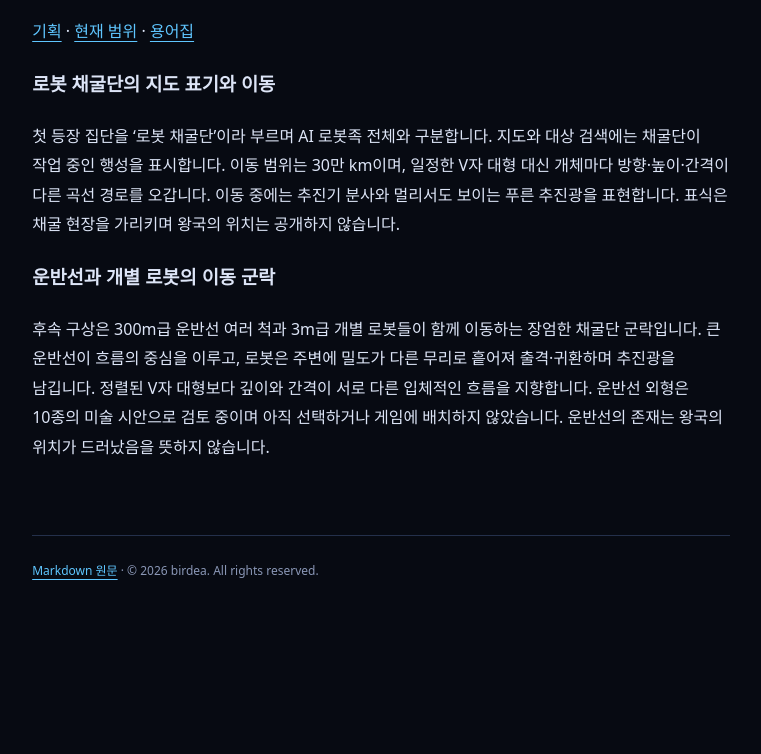
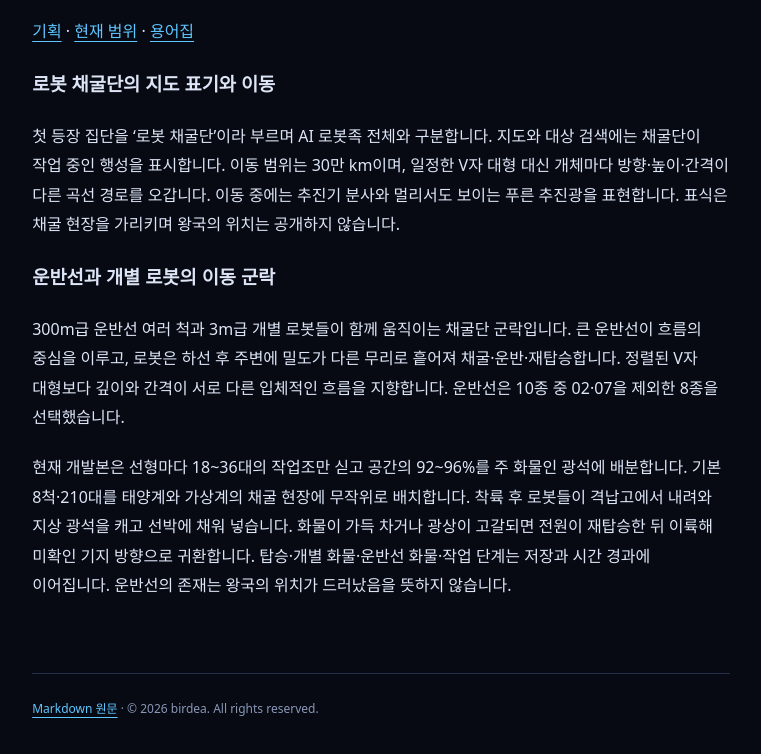
Before and after one commit to birdea/ispacecraft-docs, a plain HTML site: page docs/worldbuilding.html in a window 1280 px wide. Shown: the part 3147-3901 px from the top of the page, without its empty margins (289-1050 px from the left). Before the commit the page ends 3777 px from the top, so only its background shows below. Drawn offline with Linux system fonts and the light colour scheme.

Commit message:
docs: document eight selected robot carriers and ground mining sorties

```diff
--- a/docs/worldbuilding.html
+++ b/docs/worldbuilding.html
@@ -49,7 +49,8 @@
 <h3 id="section-13">로봇 채굴단의 지도 표기와 이동</h3>
 <p>첫 등장 집단을 ‘로봇 채굴단’이라 부르며 AI 로봇족 전체와 구분합니다. 지도와 대상 검색에는 채굴단이 작업 중인 행성을 표시합니다. 이동 범위는 30만 km이며, 일정한 V자 대형 대신 개체마다 방향·높이·간격이 다른 곡선 경로를 오갑니다. 이동 중에는 추진기 분사와 멀리서도 보이는 푸른 추진광을 표현합니다. 표식은 채굴 현장을 가리키며 왕국의 위치는 공개하지 않습니다.</p>
 <h3 id="section-14">운반선과 개별 로봇의 이동 군락</h3>
-<p>후속 구상은 300m급 운반선 여러 척과 3m급 개별 로봇들이 함께 이동하는 장엄한 채굴단 군락입니다. 큰 운반선이 흐름의 중심을 이루고, 로봇은 주변에 밀도가 다른 무리로 흩어져 출격·귀환하며 추진광을 남깁니다. 정렬된 V자 대형보다 깊이와 간격이 서로 다른 입체적인 흐름을 지향합니다. 운반선 외형은 10종의 미술 시안으로 검토 중이며 아직 선택하거나 게임에 배치하지 않았습니다. 운반선의 존재는 왕국의 위치가 드러났음을 뜻하지 않습니다.</p></article><footer><a href="worldbuilding.md">Markdown 원문</a> · © 2026 birdea. All rights reserved.</footer></main>
+<p>300m급 운반선 여러 척과 3m급 개별 로봇들이 함께 움직이는 채굴단 군락입니다. 큰 운반선이 흐름의 중심을 이루고, 로봇은 하선 후 주변에 밀도가 다른 무리로 흩어져 채굴·운반·재탑승합니다. 정렬된 V자 대형보다 깊이와 간격이 서로 다른 입체적인 흐름을 지향합니다. 운반선은 10종 중 02·07을 제외한 8종을 선택했습니다.</p>
+<p>현재 개발본은 선형마다 18~36대의 작업조만 싣고 공간의 92~96%를 주 화물인 광석에 배분합니다. 기본 8척·210대를 태양계와 가상계의 채굴 현장에 무작위로 배치합니다. 착륙 후 로봇들이 격납고에서 내려와 지상 광석을 캐고 선박에 채워 넣습니다. 화물이 가득 차거나 광상이 고갈되면 전원이 재탑승한 뒤 이륙해 미확인 기지 방향으로 귀환합니다. 탑승·개별 화물·운반선 화물·작업 단계는 저장과 시간 경과에 이어집니다. 운반선의 존재는 왕국의 위치가 드러났음을 뜻하지 않습니다.</p></article><footer><a href="worldbuilding.md">Markdown 원문</a> · © 2026 birdea. All rights reserved.</footer></main>
 <nav class="toc" aria-label="이 페이지 목차"><span>이 페이지</span><a href="#section-1">혼자 떠날 수 있는 시대</a><a href="#section-2">자원이 곧 항로가 된다</a><a href="#section-3">두 AI</a><a href="#section-4">AI 로봇족과 끝없는 채굴 행렬</a><a href="#section-10">돌아올 곳, 개척 정거장</a><a href="#section-11">낯선 곳에서 깨어남</a><a href="#section-12">이후 이야기의 가능성</a></nav>
 </div>
 </body>
```
Also changed, not shown: docs/status.html (+1 -1 lines), index.html (+1 -1 lines), 3 other files.
